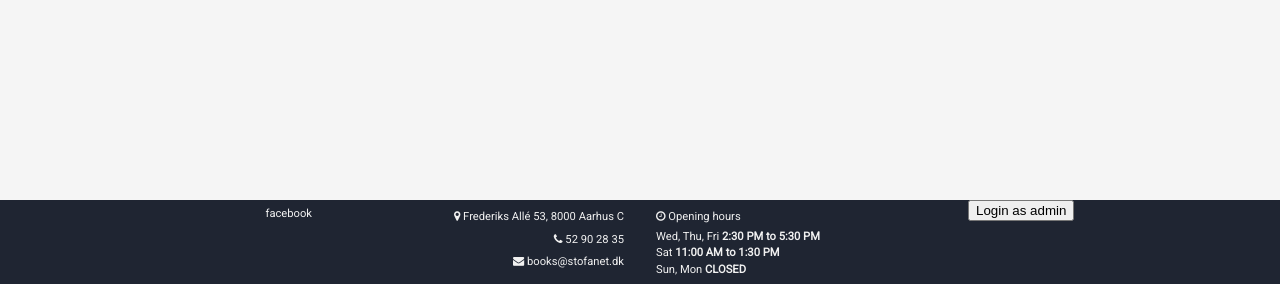
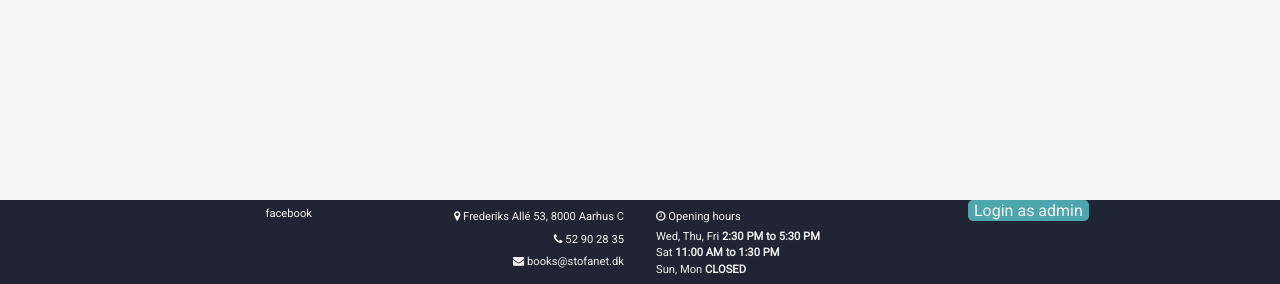
Before and after one commit to valio953/englishbooks, a PHP site: page /storefront.php in a window 1280 px wide. Shown: the part 516-800 px from the top of the page. Run offline with PHP 8.4, Linux system fonts and the light colour scheme; data that the repository does not hold is empty.

Commit message:
Storefront - Footer
Login button styling

```diff
--- a/css/style.css
+++ b/css/style.css
@@ -175,6 +175,7 @@ body {
     color:#fff;
 }
 
+/* Admin FOOTER*/
 #admin-footer {
   position: absolute;
   right: 0;
@@ -477,4 +478,14 @@ body {
   width:25%;
 }
 .login-btn {
+  font-size: 16px;
+  font-family: 'Roboto', sans-serif;
+  background-color: #4DA6AD;
+  color: #f1f1f1;
+  text-align: center;
+  text-decoration: none;
+  display: inline-block;
+  border: none;
+  cursor: pointer;
+  border-radius: 5px;
 }
```
